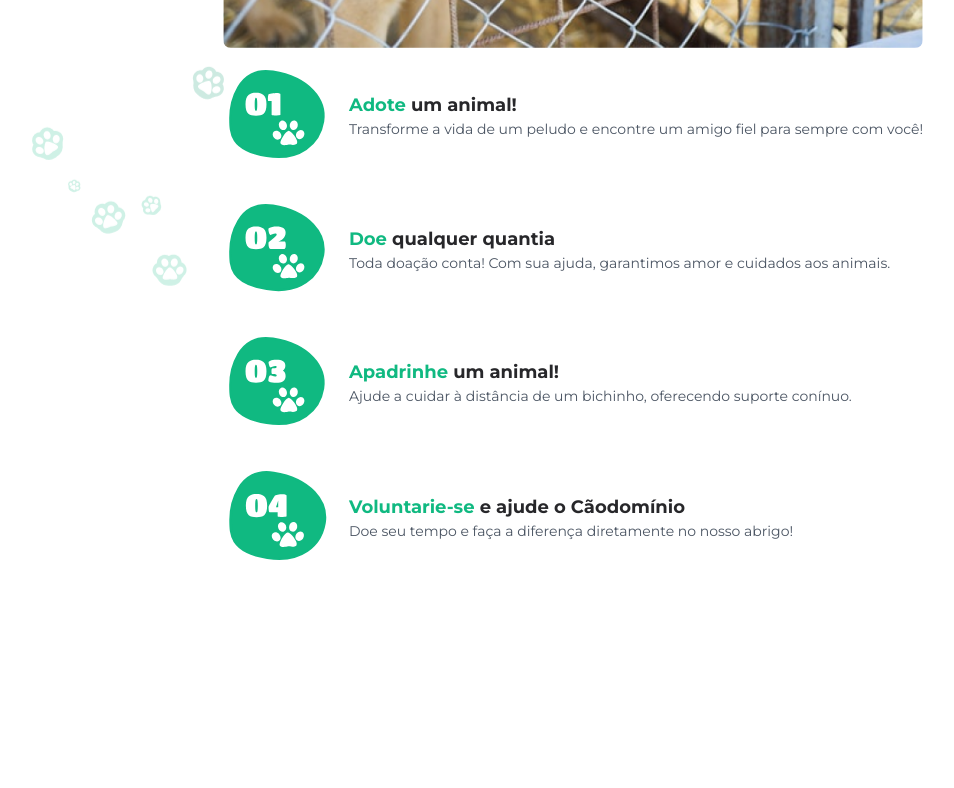
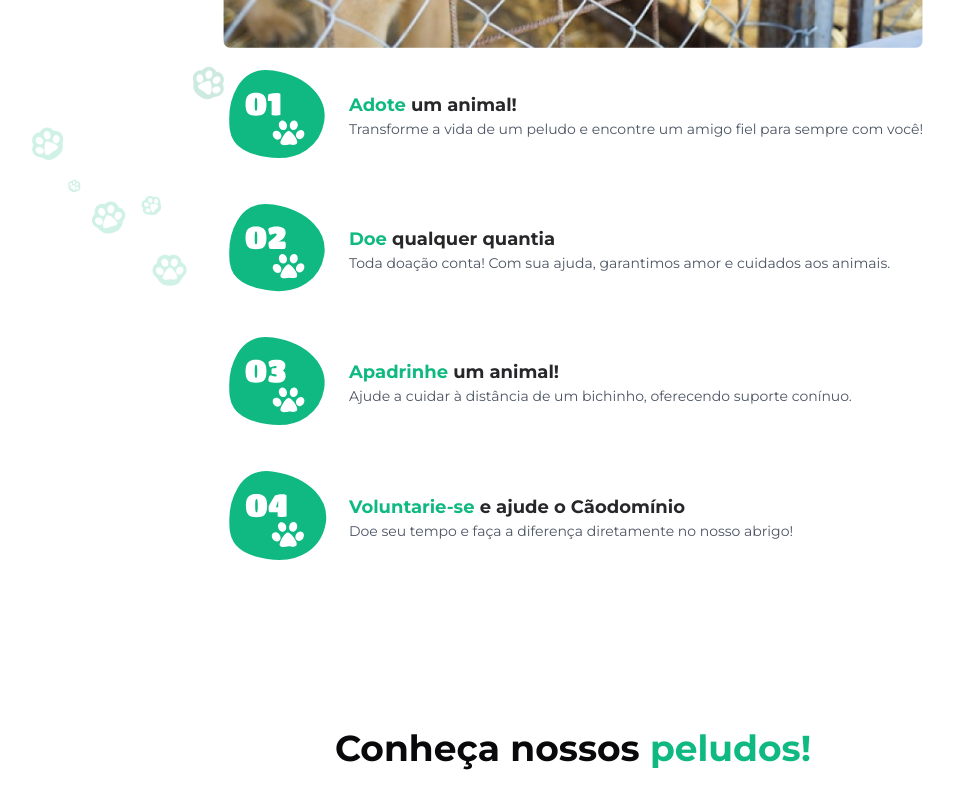
Before and after one commit to pataamada/ong-manager, a Next.js app: page /landing in a window 1280 px wide. Shown: the part 2000-2788 px from the top of the page, without its empty margins (67-1021 px from the left). Before the commit the page ends 2600 px from the top, so only its background shows below. Built offline with nearby package versions, Linux system fonts and the light colour scheme.

Commit message:
fix: sections gap

```diff
--- a/src/app/landing/-components/HeroSection.tsx
+++ b/src/app/landing/-components/HeroSection.tsx
@@ -19,7 +19,7 @@ function ActionButtons() {
 
 export function HeroSection() {
     return (
-        <>
+        <div>
         <div className="relative flex flex-col lg:flex-row items-center justify-center gap-6 px-4 lg:px-16 md:mt-[128px] mt-10">
             <div className="flex flex-col max-w-xl order-1 lg:order-1">
                 <p className="text-base sm:text-lg md:text-xl text-gray-600 text-center mx-auto mb-4">
@@ -65,6 +65,6 @@ export function HeroSection() {
                 <span className="text-[#10B981] font-bold"> Junte-se a nós nessa missão!</span>
             </p>
         </div>
-        </>
+        </div>
     )
 }
--- a/src/app/landing/-components/OurStory.tsx
+++ b/src/app/landing/-components/OurStory.tsx
@@ -2,7 +2,7 @@ import Image from "next/image"
 
 export function OurStory() {
     return (
-        <div className="flex items-center justify-between gap-8 py-[128px] flex-wrap">
+        <div className="flex items-center justify-between gap-8 flex-wrap">
                 {/* TODO: procurar uma imagem com melhor qualidade */}
                 <Image
                     src="/our-story/img-nossa-historia.png"
--- a/src/app/landing/page.tsx
+++ b/src/app/landing/page.tsx
@@ -15,12 +15,12 @@ export default function LandingPage() {
             <Header />
             <div className="relative w-full min-h-screen ">
 
-                <div className="max-w-[1440px] mx-auto relative px-2">
+                <div className="max-w-[1440px] mx-auto relative px-2 [&>div]:pb-[128px]">
                     <HeroSection />
                     <OurStory />
                     <HowToHelp />
-                   {/*  <AvailablePets />
-                    <Volunteers />
+                    <AvailablePets />
+                   {/*  <Volunteers />
                     <Partners /> */}
                 </div>
             </div>
```
